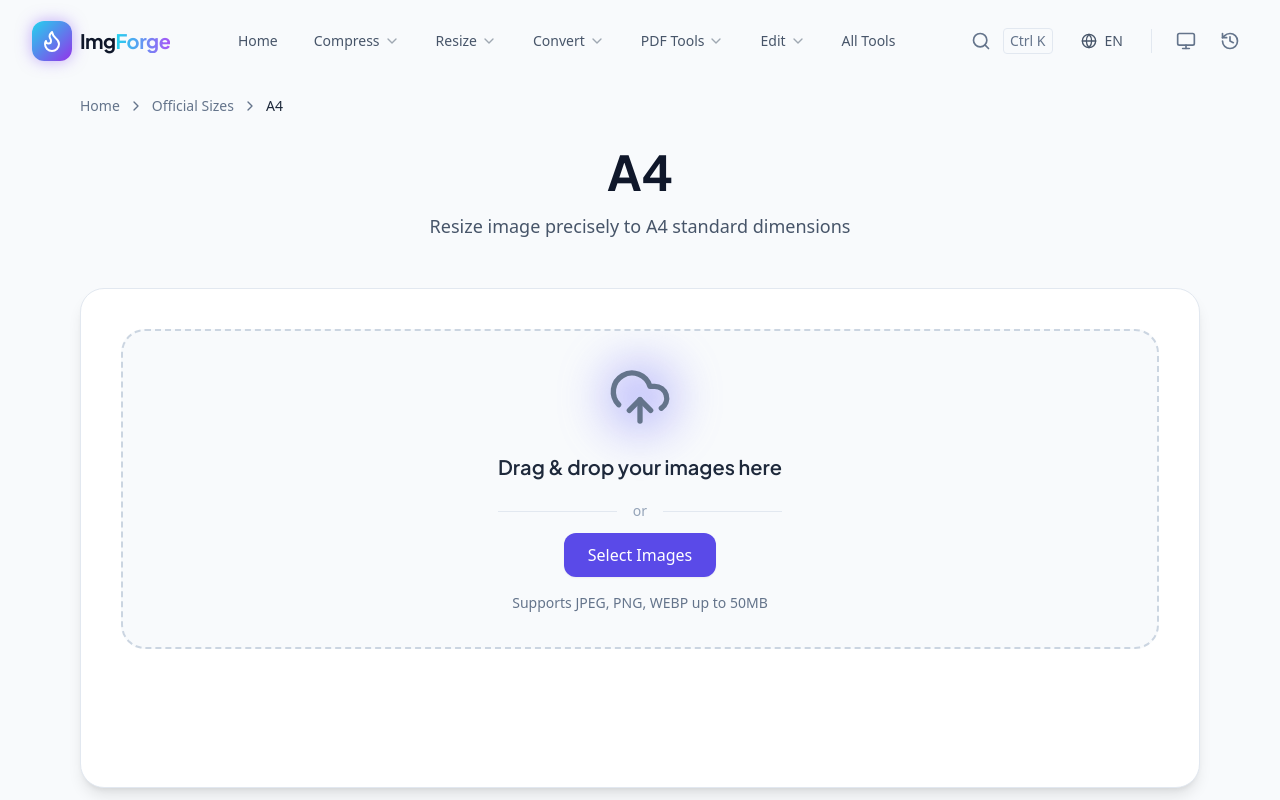
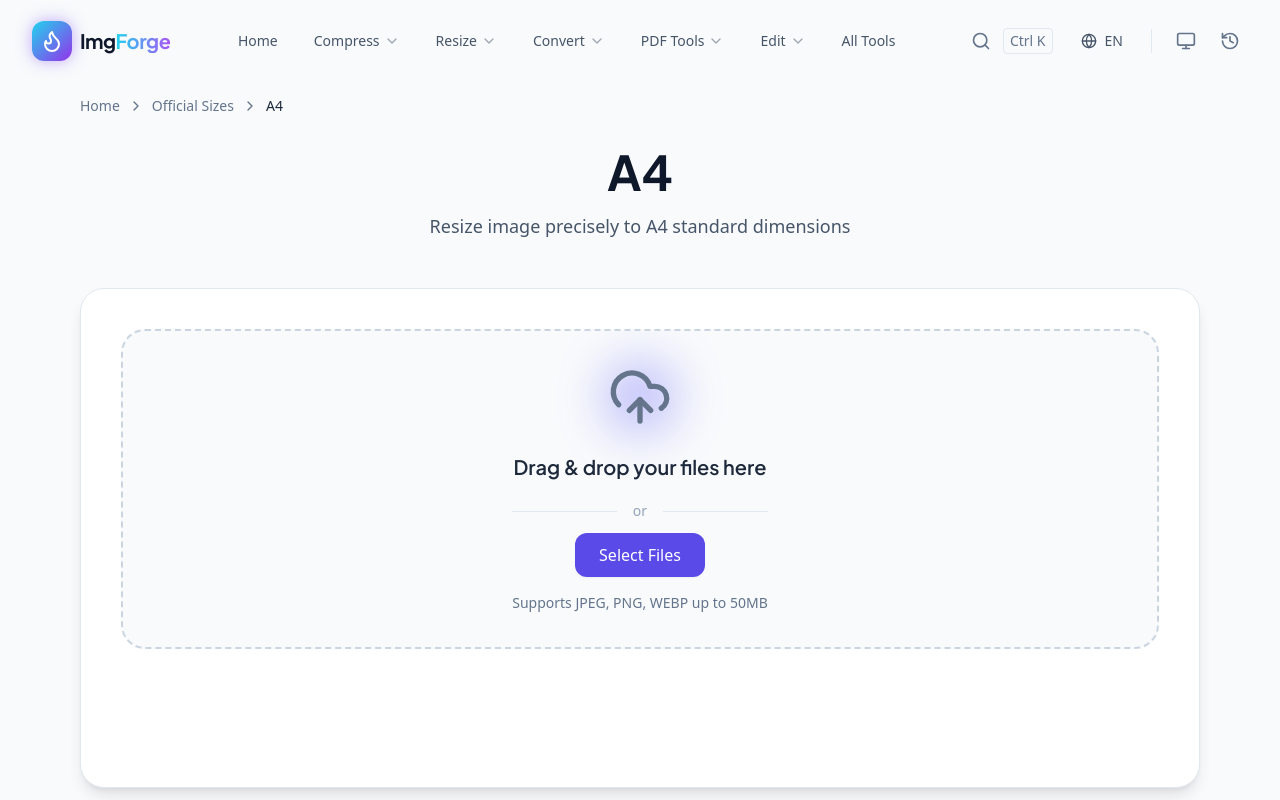
Before and after one commit to kecrwn/ImgForge, a React (Vite) app: page /tool/a4-image-size in a window 1280 px wide. Shown: the top 800 px of the page. Built offline with nearby package versions, Linux system fonts and the light colour scheme.

Commit message:
Fix DropZoneProps type error by adding accept property

```diff
--- a/src/components/tool/DropZone.tsx
+++ b/src/components/tool/DropZone.tsx
@@ -5,6 +5,7 @@ import { UploadCloud, X, FileImage } from 'lucide-react';
 interface DropZoneProps {
   onFilesSelected: (files: File[]) => void;
   acceptedFormats?: string[];
+  accept?: string;
   maxFileSize?: number;
   multiFile?: boolean;
   disabled?: boolean;
@@ -12,7 +13,8 @@ interface DropZoneProps {
 
 export const DropZone: React.FC<DropZoneProps> = ({
   onFilesSelected,
-  acceptedFormats = ['image/jpeg', 'image/png', 'image/webp'],
+  acceptedFormats,
+  accept,
   maxFileSize = 50 * 1024 * 1024,
   multiFile = false,
   disabled = false,
@@ -30,10 +32,17 @@ export const DropZone: React.FC<DropZoneProps> = ({
     setIsDragActive(false);
   }, []);
 
+  const finalAcceptedFormats = accept ? accept.split(',') : (acceptedFormats || ['image/jpeg', 'image/png', 'image/webp']);
+
   const processFiles = useCallback((files: FileList | File[]) => {
     const validFiles = Array.from(files).filter(
-      (file) =>
-        acceptedFormats.includes(file.type) && file.size <= maxFileSize
+      (file) => {
+        // Simple accept matching
+        return finalAcceptedFormats.some(f =>
+          f === file.type ||
+          (f.endsWith('/*') && file.type.startsWith(f.replace('/*', '')))
+        ) && file.size <= maxFileSize;
+      }
     );
 
     if (validFiles.length > 0) {
@@ -41,7 +50,7 @@ export const DropZone: React.FC<DropZoneProps> = ({
       setSelectedFiles((prev) => multiFile ? [...prev, ...newFiles] : newFiles);
       onFilesSelected(newFiles);
     }
-  }, [acceptedFormats, maxFileSize, multiFile, onFilesSelected]);
+  }, [finalAcceptedFormats, maxFileSize, multiFile, onFilesSelected]);
 
   const handleDrop = useCallback((e: React.DragEvent) => {
     e.preventDefault();
@@ -76,7 +85,7 @@ export const DropZone: React.FC<DropZoneProps> = ({
           type="file"
           className="hidden"
           multiple={multiFile}
-          accept={acceptedFormats.join(',')}
+          accept={finalAcceptedFormats.join(',')}
           onChange={handleChange}
           disabled={disabled}
         />
@@ -99,10 +108,10 @@ export const DropZone: React.FC<DropZoneProps> = ({
           </div>
 
           <p className="mb-2 text-xl font-heading font-semibold text-slate-800 dark:text-slate-100 md:block hidden">
-            Drag & drop your images here
+            Drag & drop your files here
           </p>
           <p className="mb-2 text-xl font-heading font-semibold text-slate-800 dark:text-slate-100 md:hidden">
-            Tap to select images
+            Tap to select files
           </p>
 
           <div className="flex items-center gap-4 my-3 md:flex hidden w-full max-w-xs">
@@ -112,11 +121,11 @@ export const DropZone: React.FC<DropZoneProps> = ({
           </div>
 
           <div className="px-6 py-2.5 bg-primary-600 text-white rounded-xl font-medium shadow-sm hover:bg-primary-700 transition-colors md:block hidden">
-            Select Images
+            Select Files
           </div>
 
           <p className="mt-4 text-sm text-slate-500 dark:text-slate-400">
-            Supports {acceptedFormats.map(f => f.split('/')[1].toUpperCase()).join(', ')} up to {Math.round(maxFileSize / 1024 / 1024)}MB
+            Supports {finalAcceptedFormats.map(f => f.split('/')[1]?.toUpperCase() || f).join(', ')} up to {Math.round(maxFileSize / 1024 / 1024)}MB
           </p>
         </motion.div>
       </label>
```
